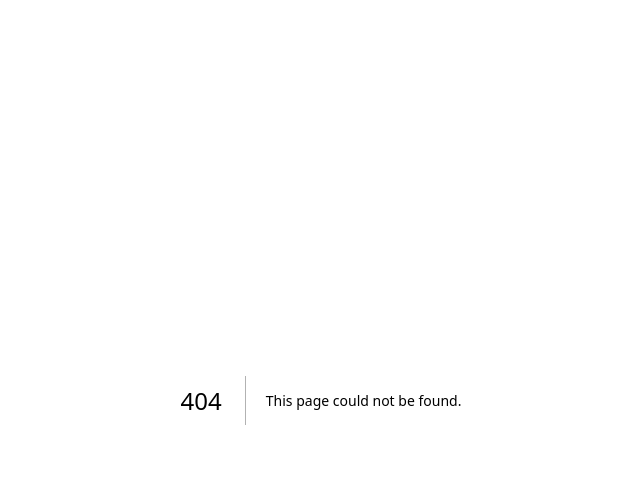
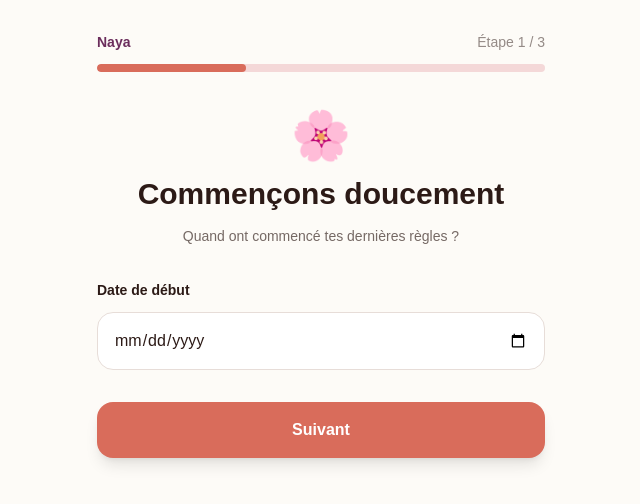
Before and after one commit to mountaga-tall/NAYA, a Next.js app: page /onboarding in a window 1280 px wide. Before the commit this address had no page. Shown: the top 504 px of the page, without its empty margins (319-959 px from the left). Built offline with nearby package versions, Linux system fonts and the light colour scheme.

Commit message:
Add onboarding page with multi-step form

```diff
--- /dev/null
+++ b/app/onboarding/page.tsx
@@ -0,0 +1,171 @@
+"use client";
+
+import { useState } from "react";
+
+export default function OnboardingPage() {
+  const [step, setStep] = useState(1);
+
+  return (
+    <main className="min-h-screen bg-[#FDFBF7] px-6 py-8 text-[#2C1A16]">
+      <div className="mx-auto max-w-md">
+        <div className="mb-10">
+          <div className="mb-3 flex items-center justify-between text-sm">
+            <span className="font-semibold text-[#6B2D5C]">
+              Naya
+            </span>
+            <span className="text-[#2C1A16]/50">
+              Étape {step} / 3
+            </span>
+          </div>
+
+          <div className="h-2 overflow-hidden rounded-full bg-[#F4D8D8]">
+            <div
+              className="h-full rounded-full bg-[#D96C5B] transition-all"
+              style={{ width: `${(step / 3) * 100}%` }}
+            />
+          </div>
+        </div>
+
+        {step === 1 && (
+          <section>
+            <div className="mb-8 text-center">
+              <div className="mb-4 text-5xl">🌸</div>
+
+              <h1 className="text-3xl font-bold">
+                Commençons doucement
+              </h1>
+
+              <p className="mt-3 text-sm leading-6 text-[#2C1A16]/65">
+                Quand ont commencé tes dernières règles ?
+              </p>
+            </div>
+
+            <label className="mb-3 block text-sm font-semibold">
+              Date de début
+            </label>
+
+            <input
+              type="date"
+              className="w-full rounded-2xl border border-[#E7DDD8] bg-white px-4 py-4 outline-none focus:border-[#D96C5B]"
+            />
+
+            <button
+              onClick={() => setStep(2)}
+              className="mt-8 w-full rounded-2xl bg-[#D96C5B] px-6 py-4 font-bold text-white shadow-lg"
+            >
+              Suivant
+            </button>
+          </section>
+        )}
+
+        {step === 2 && (
+          <section>
+            <div className="mb-8 text-center">
+              <div className="mb-4 text-5xl">📅</div>
+
+              <h1 className="text-3xl font-bold">
+                Ton rythme habituel
+              </h1>
+
+              <p className="mt-3 text-sm leading-6 text-[#2C1A16]/65">
+                Combien de jours dure ton cycle en général ?
+              </p>
+            </div>
+
+            <div className="rounded-3xl bg-white p-6 shadow-sm">
+              <div className="text-center">
+                <span className="text-5xl font-bold text-[#D96C5B]">
+                  28
+                </span>
+                <span className="ml-2 text-[#2C1A16]/60">
+                  jours
+                </span>
+              </div>
+
+              <input
+                type="range"
+                min="21"
+                max="35"
+                defaultValue="28"
+                className="mt-8 w-full accent-[#D96C5B]"
+              />
+
+              <div className="mt-2 flex justify-between text-xs text-[#2C1A16]/50">
+                <span>21 jours</span>
+                <span>35 jours</span>
+              </div>
+            </div>
+
+            <button
+              onClick={() => setStep(3)}
+              className="mt-8 w-full rounded-2xl bg-[#D96C5B] px-6 py-4 font-bold text-white shadow-lg"
+            >
+              Suivant
+            </button>
+
+            <button
+              onClick={() => setStep(1)}
+              className="mt-3 w-full py-3 text-sm font-semibold text-[#6B2D5C]"
+            >
+              Retour
+            </button>
+          </section>
+        )}
+
+        {step === 3 && (
+          <section>
+            <div className="mb-8 text-center">
+              <div className="mb-4 text-5xl">💛</div>
+
+              <h1 className="text-3xl font-bold">
+                Que souhaites-tu faire ?
+              </h1>
+
+              <p className="mt-3 text-sm leading-6 text-[#2C1A16]/65">
+                Tu pourras modifier ton choix plus tard.
+              </p>
+            </div>
+
+            <div className="space-y-3">
+              <button className="w-full rounded-2xl border border-[#E7DDD8] bg-white p-5 text-left shadow-sm">
+                <div className="font-bold">🌸 Suivre mon cycle</div>
+                <div className="mt-1 text-sm text-[#2C1A16]/60">
+                  Comprendre mon rythme et mes symptômes.
+                </div>
+              </button>
+
+              <button className="w-full rounded-2xl border border-[#E7DDD8] bg-white p-5 text-left shadow-sm">
+                <div className="font-bold">🛡️ Éviter une grossesse</div>
+                <div className="mt-1 text-sm text-[#2C1A16]/60">
+                  Les estimations de Naya ne remplacent pas une contraception.
+                </div>
+              </button>
+
+              <button className="w-full rounded-2xl border border-[#E7DDD8] bg-white p-5 text-left shadow-sm">
+                <div className="font-bold">👶 Essayer de concevoir</div>
+                <div className="mt-1 text-sm text-[#2C1A16]/60">
+                  Suivre mon cycle dans un projet de conception.
+                </div>
+              </button>
+            </div>
+
+            <button className="mt-8 w-full rounded-2xl bg-[#D96C5B] px-6 py-4 font-bold text-white shadow-lg">
+              Créer mon espace
+            </button>
+
+            <p className="mt-5 text-center text-xs leading-5 text-[#2C1A16]/50">
+              Naya fournit des estimations et ne remplace pas un avis médical.
+            </p>
+
+            <button
+              onClick={() => setStep(2)}
+              className="mt-3 w-full py-3 text-sm font-semibold text-[#6B2D5C]"
+            >
+              Retour
+            </button>
+          </section>
+        )}
+      </div>
+    </main>
+  );
+}
```
